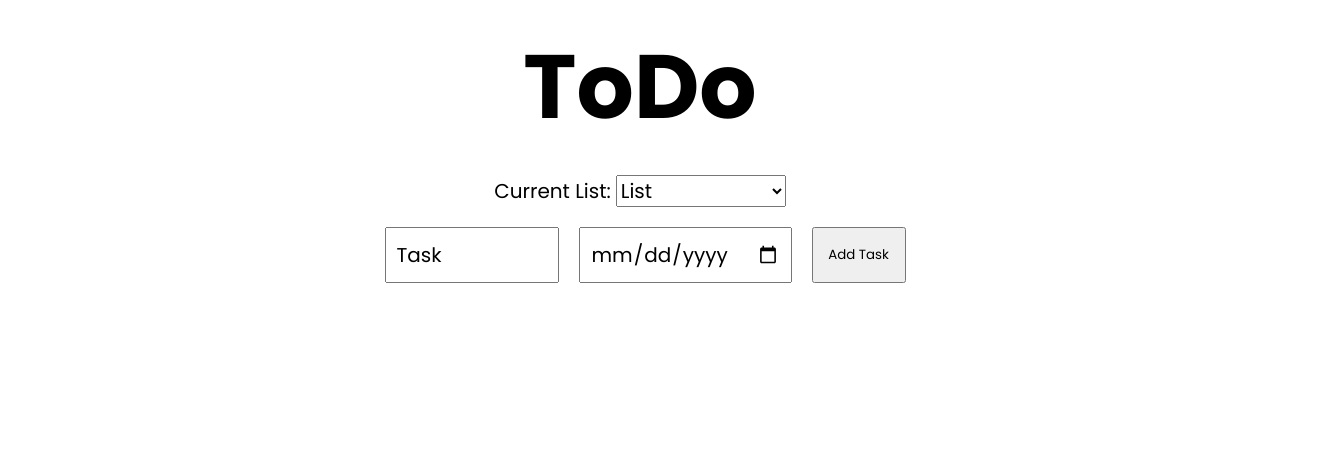
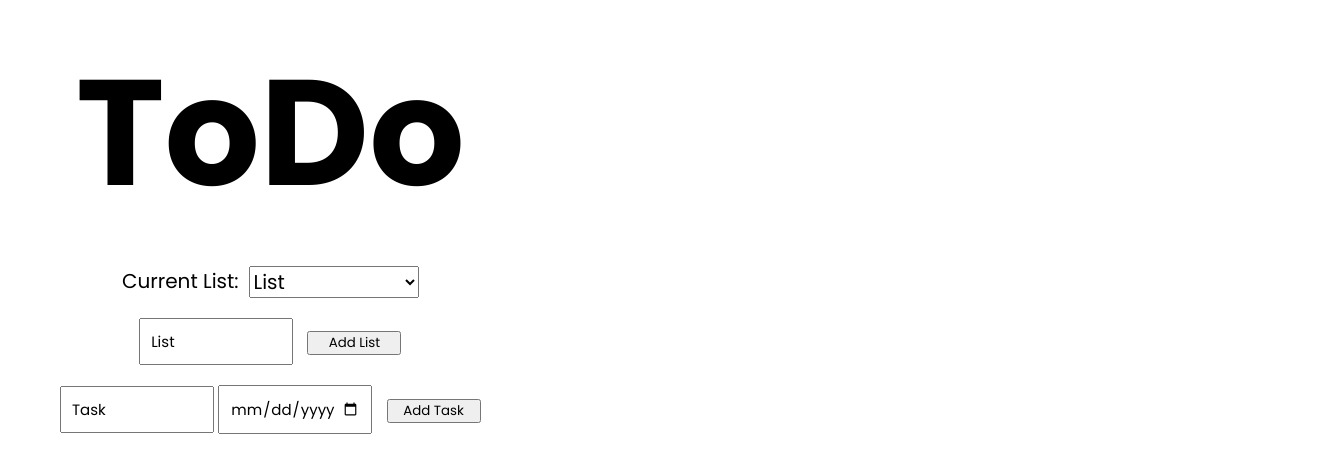
Before and after one commit to Mouzone/todo-list, a website built with webpack: page src/index.html in a window 1280 px wide. Shown: the whole page, 1340 px wide, since content can reach past the window. Built offline with nearby package versions, Linux system fonts and the light colour scheme.

Commit message:
Restructure html into left and right protions of screen, and style inputs appropriately

```diff
--- a/src/index.html
+++ b/src/index.html
@@ -5,7 +5,9 @@
         <title>Title</title>
     </head>
     <body>
+        <div id="left">
             <h1> ToDo </h1>
+
             <div id="select">
                 <label for="lists">Current List:</label>
 
@@ -16,6 +18,13 @@
                 </select>
             </div>
 
+            <form id="list-input">
+                <label for="list-name"></label>
+                <input type="text" id="list-name" name="list-input" value="List" onfocus="this.value=''">
+
+                <button type="submit"> Add List</button>
+            </form>
+
             <form id="task-input">
                 <label for="task-name"></label>
                 <input type="text" id="task-name" name="name-input" value="Task" onfocus="this.value=''">
@@ -25,6 +34,11 @@
 
                 <button type="submit"> Add Task</button>
             </form>
+        </div>
+
+<!--        todo: make create lists and create tasks two columns-->
+<!--        todo: make lists selectable and generate the correct taskslist-->
+
 
         <div id="tasks">
 <!--            <div class="task">-->
--- a/src/index.js
+++ b/src/index.js
@@ -1,14 +1,13 @@
 import './style.css'
 
-const button = document.querySelector("button")
-const form = document.querySelector("form")
+const form = document.querySelector("form#task-input")
 const new_task_name = document.querySelector("input#task-name")
 const new_task_due_date = document.querySelector("input#task-due-date")
 const content_area = document.getElementById("tasks")
 let task_id = 1
 
+//todo: modify to add task to the current list data structure
 form.addEventListener("submit", event => {
-    // todo: figure out how to reset form
     event.preventDefault()
 
     const new_task_card = document.createElement("div")
@@ -49,3 +48,11 @@ function handleClick(event){
     const card_to_remove = document.querySelector(`div.task[data-id='${id_of_card}']`)
     content_area.removeChild(card_to_remove)
 }
+// todo: form element for creating new empty list
+
+// todo: function to generate tasklist onto webpage
+// remove all content from other list
+// generate tasks for all tasks inside tasklist
+// store tasks inside objects and those taskslists inside another object
+
+// todo: function to remove list and delete its tasks
--- a/src/style.css
+++ b/src/style.css
@@ -11,21 +11,26 @@ body {
     width: 100vw;
     height: 100vh;
     display: flex;
+    margin: 20px 60px 20px 60px;
+}
+
+#left {
+    display: flex;
     flex-direction: column;
+    gap: 20px;
     align-items: center;
-    gap:20px;
 }
 
 h1 {
-    margin-top: 20px;
-    font-size: 90px;
+    font-size: 150px;
+    margin: 0;
+    display: flow;
 }
 
 #select {
+    display: flex;
     font-size: 20px;
-    display: flex;
-    gap: 5px;
-    align-items: center;
+    gap: 10px;
 }
 
 #lists {
@@ -34,7 +39,6 @@ h1 {
 }
 
 #task-input {
-    display: flex;
     gap: 10px;
 }
 
@@ -44,18 +48,20 @@ button {
 }
 
 #task-name,
-#task-due-date {
-    font-size: 20px;
+#task-due-date,
+#list-name {
+    font-size: 15px;
     padding: 10px;
 }
 
-#task-name {
-    width: 150px;
+#task-name,
+#task-due-date,
+#list-name{
+    width: 130px;
 }
 
 #tasks {
     display: grid;
-    grid-auto-flow: row;
     gap: 30px;
 }
 
```
Lines whose indentation alone changed are shown as unchanged.
